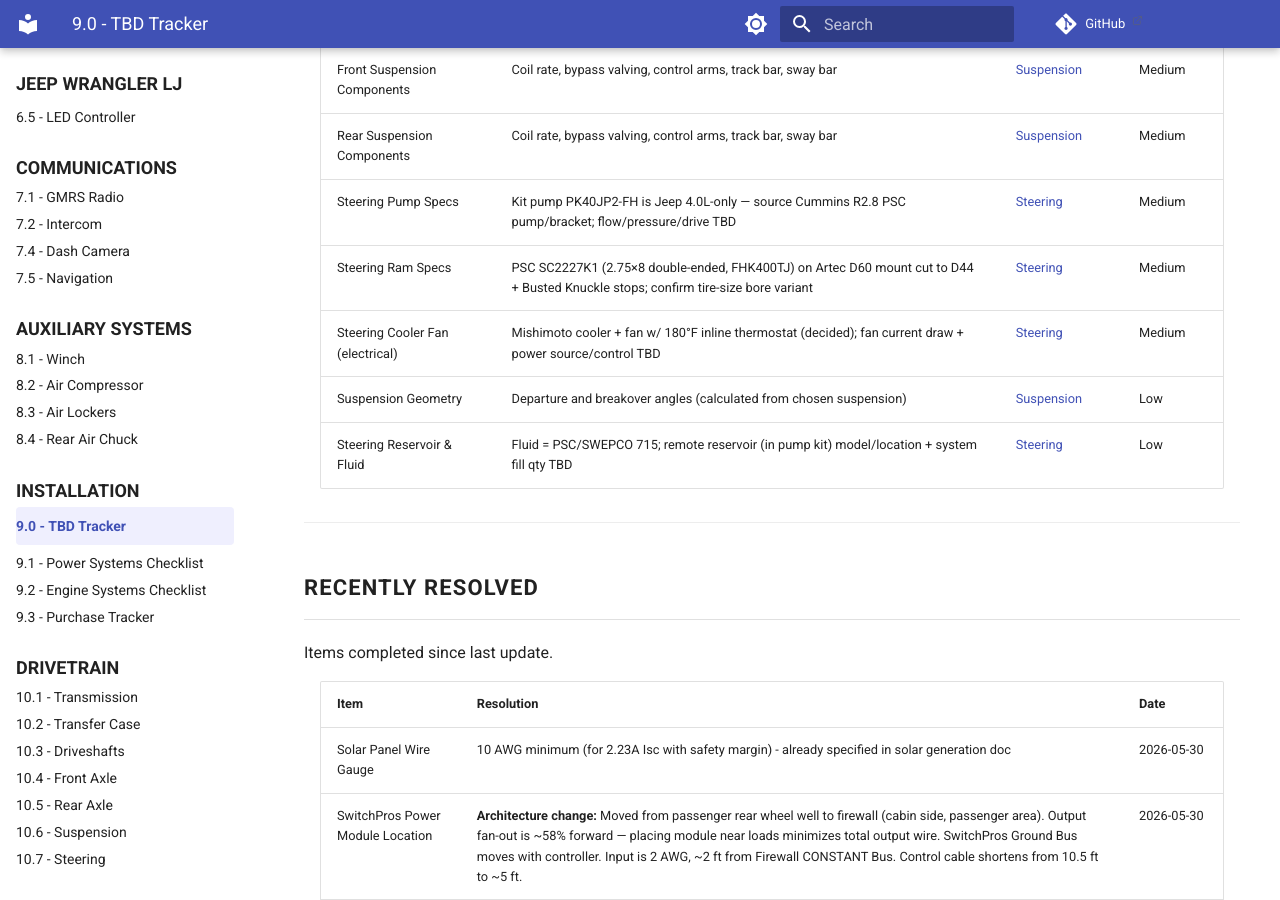
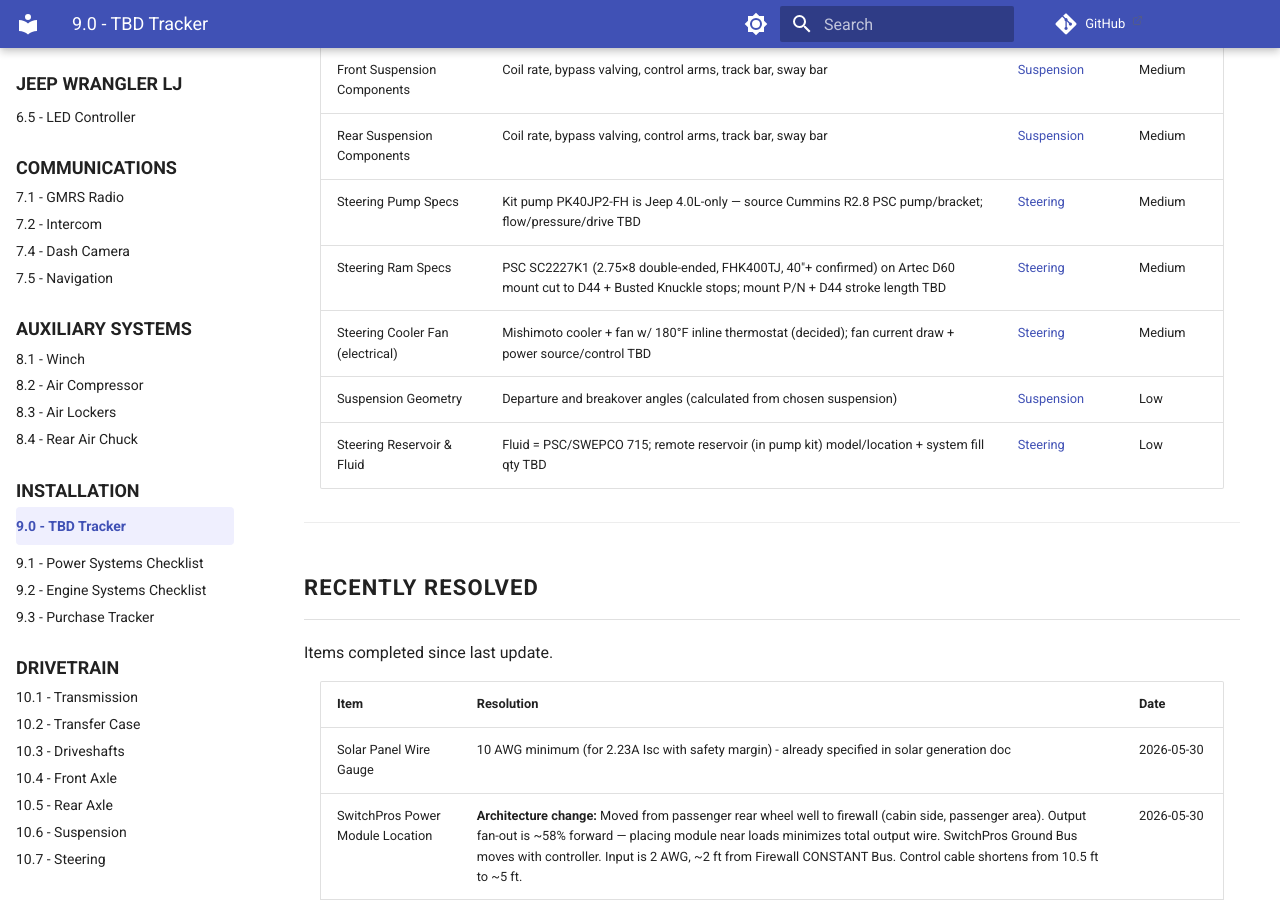
Before and after one commit to sob/drawings, an MkDocs documentation site: the page built from docs/jeep_lj/09-installation/00-tbd-tracker.md, in a window 1280 px wide and 900 px high, scrolled down 5165 px. Built offline with MkDocs 1.6.1 and Material for MkDocs 9.7.7, drawn with Linux system fonts in a browser that asks for light colours; comment, search, counter and statistics services are not loaded.

Commit message:
docs(lj): lock steering kit variant to FHK400TJ (40"+ confirmed)
Owner confirmed 40"+ tires (2.75" bore / 160cc valve) and that the Cummins
pump will be sourced separately. Removed the resolved tire-size hedge.

```diff
--- a/docs/jeep_lj/09-installation/00-tbd-tracker.md
+++ b/docs/jeep_lj/09-installation/00-tbd-tracker.md
@@ -121,7 +121,7 @@ Mechanical drivetrain specifications, tracked separately from the electrical bui
 | Front Suspension Components       | Coil rate, bypass valving, control arms, track bar, sway bar                                 | [Suspension][suspension]          | Medium   |
 | Rear Suspension Components        | Coil rate, bypass valving, control arms, track bar, sway bar                                 | [Suspension][suspension]          | Medium   |
 | Steering Pump Specs               | Kit pump PK40JP2-FH is Jeep 4.0L-only — source Cummins R2.8 PSC pump/bracket; flow/pressure/drive TBD | [Steering][steering]              | Medium   |
-| Steering Ram Specs                | PSC SC2227K1 (2.75×8 double-ended, FHK400TJ) on Artec D60 mount cut to D44 + Busted Knuckle stops; confirm tire-size bore variant | [Steering][steering]              | Medium   |
+| Steering Ram Specs                | PSC SC2227K1 (2.75×8 double-ended, FHK400TJ, 40"+ confirmed) on Artec D60 mount cut to D44 + Busted Knuckle stops; mount P/N + D44 stroke length TBD | [Steering][steering]              | Medium   |
 | Steering Cooler Fan (electrical)  | Mishimoto cooler + fan w/ 180°F inline thermostat (decided); fan current draw + power source/control TBD | [Steering][steering]              | Medium   |
 | Suspension Geometry               | Departure and breakover angles (calculated from chosen suspension)                           | [Suspension][suspension]          | Low      |
 | Steering Reservoir & Fluid        | Fluid = PSC/SWEPCO 715; remote reservoir (in pump kit) model/location + system fill qty TBD  | [Steering][steering]              | Low      |
```
Also changed, not shown: docs/jeep_lj/10-drivetrain/07-steering.md (+0 -1 lines).
